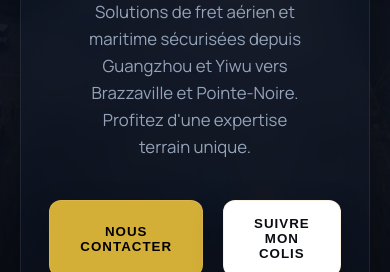
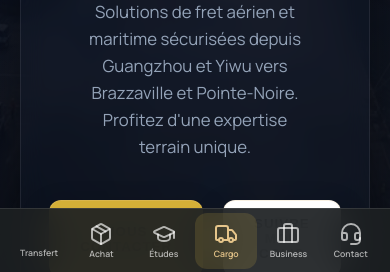
Before and after one commit to Yoannta/china-services-portal, a website: page cargo.html in a window 390 px wide. Shown: the part 572-844 px from the top of the page. Drawn offline with nearby package versions, Linux system fonts and the light colour scheme.

Commit message:
feat(cargo): version mobile + nav globale à 6 onglets (Cargo ajouté partout, items flex:1, CSS nav dans style.css)

```diff
--- a/cargo.html
+++ b/cargo.html
@@ -304,6 +304,34 @@
             <p>&copy; 2026 ABRSON Trading. Tous droits réservés.</p>
         </div>
     </footer>
+
+    <!-- Bottom Navigation (Mobile) — nav officielle du site -->
+    <nav class="bottom-nav-mobile" aria-label="Navigation mobile">
+        <a href="transfert.html" class="bnm-item">
+            <i data-lucide="currency-exchange"></i>
+            <span>Transfert</span>
+        </a>
+        <a href="sourcing.html" class="bnm-item">
+            <i data-lucide="package"></i>
+            <span>Achat</span>
+        </a>
+        <a href="etudes.html" class="bnm-item">
+            <i data-lucide="graduation-cap"></i>
+            <span>Études</span>
+        </a>
+        <a href="cargo.html" class="bnm-item active">
+            <i data-lucide="truck"></i>
+            <span>Cargo</span>
+        </a>
+        <a href="business.html" class="bnm-item">
+            <i data-lucide="briefcase"></i>
+            <span>Business</span>
+        </a>
+        <a href="contact.html" class="bnm-item">
+            <i data-lucide="headset"></i>
+            <span>Contact</span>
+        </a>
+    </nav>
 
     <script>
         lucide.createIcons();
--- a/css/style.css
+++ b/css/style.css
@@ -3287,3 +3287,62 @@ body.premium-site {
         transform: translateY(0);
     }
 }
+
+/* === Bottom Nav Mobile (nav officielle globale) === */
+.bottom-nav-mobile {
+    display: none;
+    position: fixed;
+    bottom: 0;
+    left: 0;
+    width: 100%;
+    height: 64px;
+    background: rgba(29, 32, 34, 0.92);
+    backdrop-filter: blur(20px);
+    -webkit-backdrop-filter: blur(20px);
+    border-top: 1px solid rgba(255, 255, 255, 0.1);
+    z-index: 1000;
+    justify-content: space-around;
+    align-items: center;
+    padding: 0 8px;
+}
+
+.bnm-item {
+    display: flex;
+    flex-direction: column;
+    align-items: center;
+    justify-content: center;
+    gap: 2px;
+    flex: 1;
+    max-width: 76px;
+    height: 56px;
+    border-radius: 12px;
+    color: rgba(255, 255, 255, 0.65);
+    font-size: 0.62rem;
+    font-weight: 600;
+    text-decoration: none;
+    transition: all 0.2s;
+}
+
+.bnm-item i {
+    width: 22px;
+    height: 22px;
+}
+
+.bnm-item:hover {
+    color: var(--color-accent);
+}
+
+.bnm-item.active {
+    color: var(--color-accent);
+    background: rgba(233, 195, 73, 0.15);
+}
+
+@media (max-width: 768px) {
+    .bottom-nav-mobile {
+        display: flex;
+    }
+
+    main {
+        padding-bottom: 70px;
+    }
+}
```
Also changed, not shown: etudes.html (+7 -2 lines), sourcing.html (+7 -2 lines), transfert.html (+7 -2 lines).
